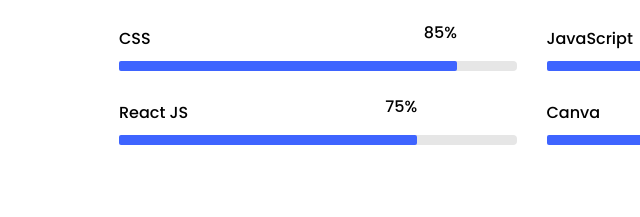
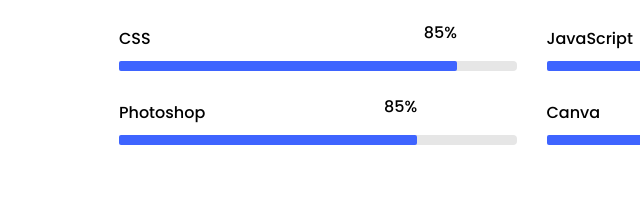
Before and after one commit to Jeyabalan-Karthick/JEYABALAN-KARTHICK, a plain HTML site: page index.html in a window 1280 px wide. Shown: the part 2850-3067 px from the top of the page, 251-891 px from the left. Drawn offline with Linux system fonts and the light colour scheme; files whose address does not match are found by name.

Commit message:
Initial commit for portfolio update

```diff
--- a/index.html
+++ b/index.html
@@ -373,11 +373,11 @@
 								</div>
 								<div class="col-md-6 animate-box">
 									<div class="progress-wrap ftco-animate">
-										<h3>React JS</h3>
+										<h3>Photoshop</h3>
 										<div class="progress">
 										 	<div class="progress-bar color-5" role="progressbar" aria-valuenow="70"
 										  	aria-valuemin="0" aria-valuemax="100" style="width:75%">
-										    <span>75%</span>
+										    <span>85%</span>
 										  	</div>
 										</div>
 									</div>
```
